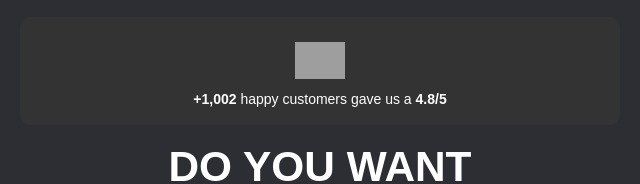
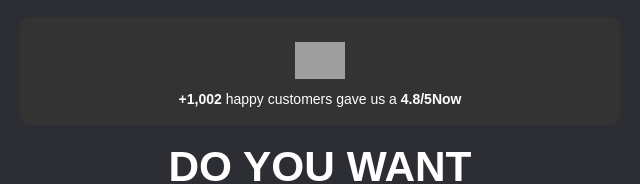
Before and after one commit to Aranticee/giftcardgen, a plain HTML site: page index.html in a window 1280 px wide. Shown: the part 908-1092 px from the top of the page, 320-960 px from the left. Drawn offline with Linux system fonts and the light colour scheme; grey boxes are pictures that could not be loaded; a web font is replaced by a local one.

Commit message:
Update index.html

```diff
--- a/index.html
+++ b/index.html
@@ -129,7 +129,7 @@
       </tr>
       <tr>
           <td style="font-size: 14px; color: #fff;">
-              <span style="font-weight: bold;">+1,002</span> happy customers gave us a <span style="font-weight: bold;">4.8/5</span>
+              <span style="font-weight: bold;">+1,002</span> happy customers gave us a <span style="font-weight: bold;">4.8/5Now</span>
           </td>
       </tr>
   </table>
```
